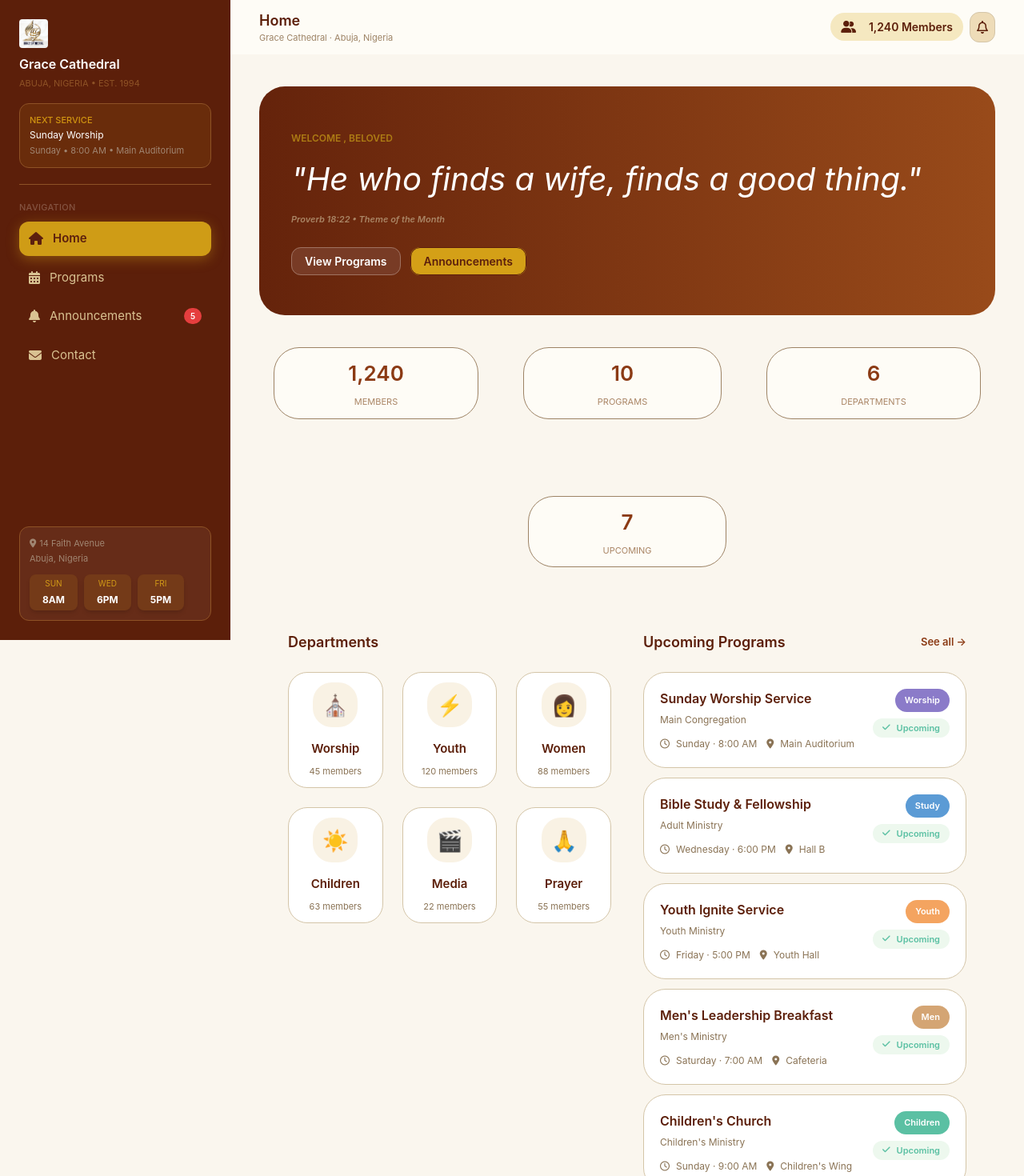
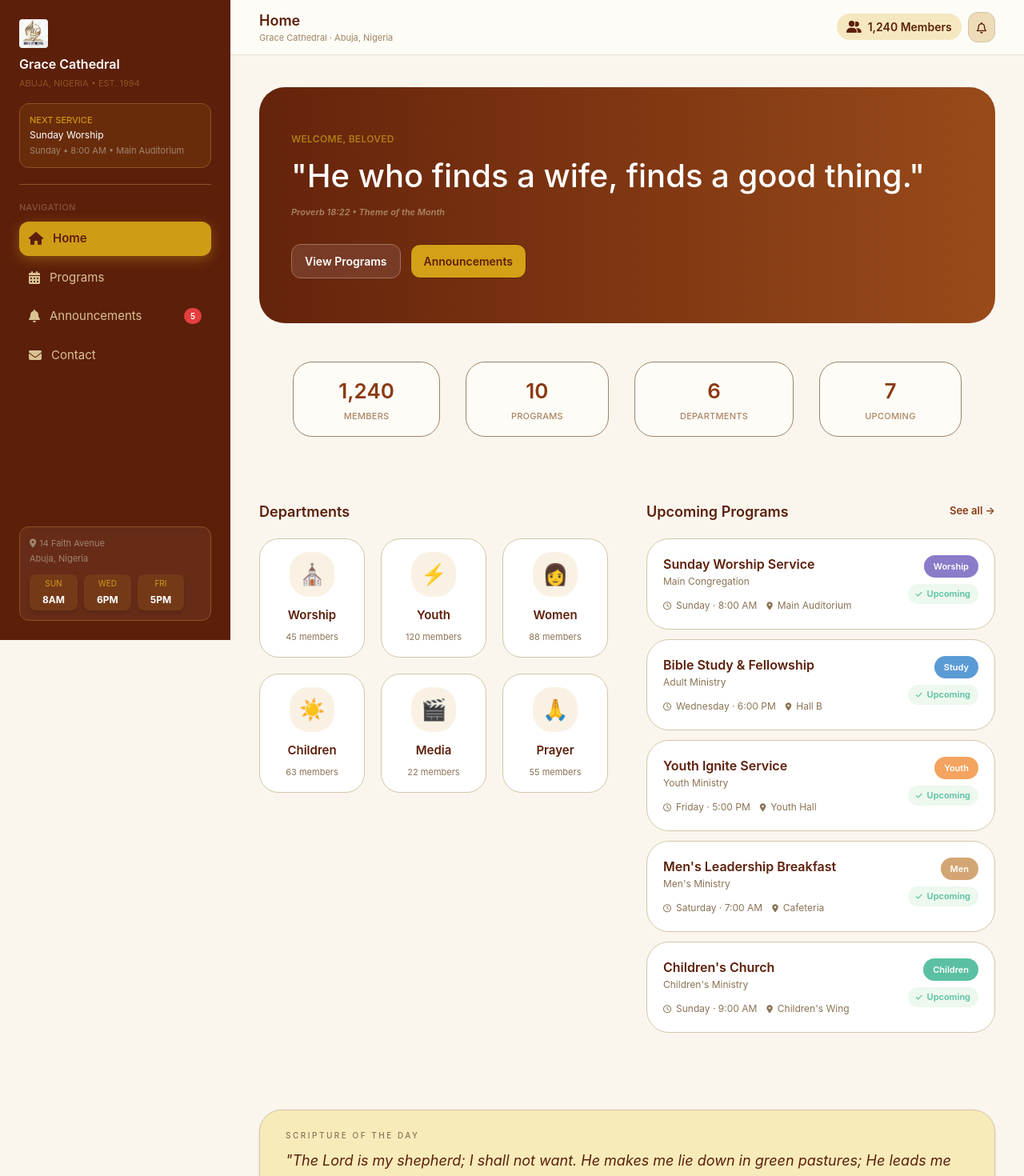
Before and after one commit to molatunji-ctrl/GraceCathedral, a React (Vite) app: page / in a window 1280 px wide. Shown: the top 1470 px of the page at 80% size. Built offline with nearby package versions, Linux system fonts and the light colour scheme.

Commit message:
Update Home.jsx

```diff
--- a/src/pages/Home.jsx
+++ b/src/pages/Home.jsx
@@ -1,8 +1,9 @@
 import React from 'react';
-import { Link , useNavigate } from 'react-router-dom';
+import { Link, useNavigate } from 'react-router-dom';
 
-function Home(){
+function Home() {
   const navigate = useNavigate();
+
   const departments = [
     { icon: '⛪', name: 'Worship', members: '45 members' },
     { icon: '⚡', name: 'Youth', members: '120 members' },
@@ -11,6 +12,7 @@ function Home(){
     { icon: '🎬', name: 'Media', members: '22 members' },
     { icon: '🙏', name: 'Prayer', members: '55 members' },
   ];
+
   const upcomingPrograms = [
     { id: 1, name: 'Sunday Worship Service', ministry: 'Main Congregation', time: 'Sunday · 8:00 AM', location: 'Main Auditorium', tag: 'Worship', color: '#8B7BC9' },
     { id: 2, name: 'Bible Study & Fellowship', ministry: 'Adult Ministry', time: 'Wednesday · 6:00 PM', location: 'Hall B', tag: 'Study', color: '#5B9BD5' },
@@ -18,94 +20,169 @@ function Home(){
     { id: 4, name: "Men's Leadership Breakfast", ministry: "Men's Ministry", time: 'Saturday · 7:00 AM', location: 'Cafeteria', tag: 'Men', color: '#D4A574' },
     { id: 5, name: "Children's Church", ministry: "Children's Ministry", time: 'Sunday · 9:00 AM', location: "Children's Wing", tag: 'Children', color: '#5BC0A3' },
   ];
-    return(
+
+  return (
     <React.Fragment>
-           <section className='bg-[#FEFCF6]'>
-              <div className='flex justify-between gap-8 px-9 py-3 items-center'>
-                <div className="header-left">
-                   <h2 className='text-[18px] text-[#5C1F0A] font-semibold'>Home</h2>
-                   <p className='text-[11px] text-[#9D8365]'>Grace Cathedral · Abuja, Nigeria</p>
+      {/* ── Top Header Bar ── */}
+      <section className='bg-[#FEFCF6] border-b border-[#E8DFD0]'>
+        <div className='flex justify-between items-center gap-3 px-4 sm:px-6 lg:px-9 py-3'>
+          <div className="min-w-0">
+            <h2 className='text-[16px] sm:text-[18px] text-[#5C1F0A] font-semibold'>
+              Home
+            </h2>
+            <p className='text-[10px] sm:text-[11px] text-[#9D8365] truncate'>
+              Grace Cathedral · Abuja, Nigeria
+            </p>
           </div>
-                <div className="header-right flex justify-center items-center gap-2">
-                    <h4 className='text-[14px] px-3 py-1.5 bg-[#F5E8C0] text-[#5C1F0A] font-semibold border border-transparent rounded-full'>
-                        <i class="fa-solid fa-user-group text-[15px] pr-4"></i>1,240 Members</h4>
-                    <Link to="/announcement" className='text-[#5C1F0A] bg-[#eedcb8] rounded-xl px-2 py-1.5 border border-[#D4C5A8]'><i class="fa-regular fa-bell"></i></Link>
+          <div className="flex items-center gap-2 flex-shrink-0">
+            <span className='text-[12px] sm:text-[14px] px-2.5 sm:px-3 py-1.5 bg-[#F5E8C0] text-[#5C1F0A] font-semibold rounded-full whitespace-nowrap flex items-center gap-2'>
+              <i className="fa-solid fa-user-group text-[13px] sm:text-[15px]"></i>
+              <span className="hidden sm:inline">1,240 Members</span>
+              <span className="sm:hidden">1,240</span>
+            </span>
+            <Link
+              to="/announcement"
+              className='text-[#5C1F0A] bg-[#eedcb8] rounded-xl px-2.5 py-1.5 border border-[#D4C5A8] flex-shrink-0 hover:bg-[#e5d2aa] transition'
+            >
+              <i className="fa-regular fa-bell text-[14px]"></i>
+            </Link>
           </div>
         </div>
       </section>
 
-            <main className='max-w-290 mx-auto px-9'>
-                <div className='flex-col gap-3 bg-[linear-gradient(90deg,hsla(16,80%,22%,1)_0%,hsla(23,71%,35%,1)_100%)] w-full rounded-4xl mt-10 px-10 py-14 flex'>
-                    <h3 className='text-[12px] font-semibold text-[#AD7C14]'>WELCOME , BELOVED</h3>
-                    <cite className='text-[40px] text-white'>"He who finds a wife, finds a good thing."</cite>
-                    <p className='text-[11px] font-semibold italic text-[#AA8565]'>Proverb 18:22 • Theme of the Month</p>
-                     <div className='flex gap-3 pt-5'>
-                        <span>
-                            <Link to='/programs' className='text-white text-[14px] font-semibold border border-[#9F7261] bg-[#783B25] rounded-xl px-4 py-2'>View Programs</Link>
-                        </span>
-                        <span>
-                            <Link to='/announcement' className='text-[#5C1F0C] text-[14px] font-semibold border border-[#5C1F0C] bg-[#D4A017] rounded-xl px-4 py-2'>Announcements</Link>
-                        </span>
+      {/* ── Main Content ── */}
+      <main className='max-w-[1400px] mx-auto px-4 sm:px-6 lg:px-9 pb-12 sm:pb-16'>
+
+        {/* Hero Banner */}
+        <div className='flex flex-col gap-3 bg-[linear-gradient(90deg,hsla(16,80%,22%,1)_0%,hsla(23,71%,35%,1)_100%)] w-full rounded-2xl sm:rounded-3xl lg:rounded-4xl mt-6 sm:mt-8 lg:mt-10 px-5 sm:px-8 lg:px-10 py-10 sm:py-12 lg:py-14'>
+          <h3 className='text-[11px] sm:text-[12px] font-semibold text-[#AD7C14] tracking-wide'>
+            WELCOME, BELOVED
+          </h3>
+          <p className='text-[24px] sm:text-[32px] lg:text-[40px] text-white font-medium leading-tight'>
+            "He who finds a wife, finds a good thing."
+          </p>
+          <p className='text-[10px] sm:text-[11px] font-semibold italic text-[#AA8565]'>
+            Proverb 18:22 • Theme of the Month
+          </p>
+
+          <div className='flex flex-wrap gap-3 pt-4 sm:pt-5'>
+            <Link
+              to='/programs'
+              className='text-white text-[13px] sm:text-[14px] font-semibold border border-[#9F7261] bg-[#783B25] rounded-xl px-4 py-2.5 hover:bg-[#6b331f] transition text-center'
+            >
+              View Programs
+            </Link>
+            <Link
+              to='/announcement'
+              className='text-[#5C1F0C] text-[13px] sm:text-[14px] font-semibold border border-[#5C1F0C] bg-[#D4A017] rounded-xl px-4 py-2.5 hover:bg-[#c29415] transition text-center'
+            >
+              Announcements
+            </Link>
           </div>
         </div>
 
-                <section className='counting flex gap-14 justify-center items-center flex-wrap'>
-                    <span className='bg-[#FEFCF6] border px-23 py-3 rounded-4xl border-[#9D8365] flex flex-col items-center gap-2  mt-10'>
-                        <h2 className='text-[26px] font-semibold text-[#8B3A14] '>1,240</h2>
-                        <p className='text-[11px] text-[#AA8565] '>MEMBERS</p>
-                    </span>
-                    <span className='bg-[#FEFCF6] border px-23 py-3 rounded-4xl border-[#9D8365] flex flex-col items-center gap-2  mt-10'>
-                        <h2 className='text-[26px] font-semibold text-[#8B3A14]'>10</h2>
-                        <p className='text-[11px] text-[#AA8565] '>PROGRAMS</p>
-                    </span>
-                    <span className='bg-[#FEFCF6] border px-23 py-3 rounded-4xl border-[#9D8365] flex flex-col items-center gap-2  mt-10'>
-                        <h2 className='text-[26px] font-semibold text-[#8B3A14]'>6</h2>
-                        <p className='text-[11px] text-[#AA8565] '>DEPARTMENTS</p>
-                    </span>
-                    <span className='bg-[#FEFCF6] border px-23 py-3 rounded-4xl border-[#9D8365] flex flex-col items-center gap-2  mt-10'>
-                        <h2 className='text-[26px] font-semibold text-[#8B3A14]'>7</h2>
-                        <p className='text-[11px] text-[#AA8565] '>UPCOMING</p>
-                    </span>
+        {/* Stats Grid */}
+        <section className='mt-8 sm:mt-10 lg:mt-12'>
+          <div className='flex flex-wrap justify-center gap-3 sm:gap-4 md:gap-6 lg:gap-8'>
+            {[
+              { num: '1,240', label: 'MEMBERS' },
+              { num: '10', label: 'PROGRAMS' },
+              { num: '6', label: 'DEPARTMENTS' },
+              { num: '7', label: 'UPCOMING' },
+            ].map((stat) => (
+              <div
+                key={stat.label}
+                className='bg-[#FEFCF6] border px-6 sm:px-10 md:px-12 lg:px-14 py-3 sm:py-4 rounded-2xl sm:rounded-3xl border-[#9D8365] flex flex-col items-center gap-1 min-w-[100px] sm:min-w-[120px]'
+              >
+                <h2 className='text-[22px] sm:text-[24px] md:text-[26px] font-semibold text-[#8B3A14]'>
+                  {stat.num}
+                </h2>
+                <p className='text-[10px] sm:text-[11px] text-[#AA8565] font-medium tracking-wide'>
+                  {stat.label}
+                </p>
+              </div>
+            ))}
+          </div>
         </section>
 
-                <section>
-                    <div className='department-program flex flex-col lg:flex-row gap-10 justify-center items-start mt-20 px-9'>
-                        <div className='departments flex-1 flex flex-col gap-5'>
-                            <h2 className='text-[18px] text-[#5C1F0A] font-semibold  mb-1'>Departments</h2>
-                            <div className='grid grid-cols-1 sm:grid-cols-2 xl:grid-cols-3 gap-6'>
+        {/* Departments & Programs */}
+        <section className='mt-12 sm:mt-16 lg:mt-20'>
+          <div className='flex flex-col lg:flex-row gap-8 lg:gap-10 xl:gap-12'>
+
+            {/* Departments */}
+            <div className='flex-1 flex flex-col gap-4 sm:gap-5 min-w-0'>
+              <h2 className='text-[16px] sm:text-[18px] text-[#5C1F0A] font-semibold'>
+                Departments
+              </h2>
+              <div className='grid grid-cols-1 sm:grid-cols-2 xl:grid-cols-3 gap-4 sm:gap-5'>
                 {departments.map((dept, index) => (
-                                    <div key={index} className='group rounded-3xl border border-[#D4C5A8] bg-white px-4 py-3 text-center transition hover:shadow-[0_16px_50px_rgba(0,0,0,0.08)]'>
-                                        <div className='mx-auto mb-4 inline-flex h-14 w-14 items-center justify-center rounded-3xl bg-[#F9F2E4] text-[26px]'>{dept.icon}</div>
-                                        <h3 className='text-[15px] font-semibold text-[#5C1F0A]'>{dept.name}</h3>
-                                        <p className='mt-2 text-[11px] text-[#8A7355]'>{dept.members}</p>
+                  <div
+                    key={index}
+                    className='group rounded-2xl sm:rounded-3xl border border-[#D4C5A8] bg-white px-4 py-4 text-center transition hover:shadow-[0_16px_50px_rgba(0,0,0,0.08)] hover:-translate-y-0.5'
+                  >
+                    <div className='mx-auto mb-3 inline-flex h-11 w-11 sm:h-14 sm:w-14 items-center justify-center rounded-2xl sm:rounded-3xl bg-[#F9F2E4] text-[22px] sm:text-[26px]'>
+                      {dept.icon}
+                    </div>
+                    <h3 className='text-[14px] sm:text-[15px] font-semibold text-[#5C1F0A]'>
+                      {dept.name}
+                    </h3>
+                    <p className='mt-1 sm:mt-2 text-[11px] text-[#8A7355]'>
+                      {dept.members}
+                    </p>
                   </div>
                 ))}
               </div>
             </div>
 
-                        <div className='programs flex-1 flex flex-col gap-5 '>
-                            <div className='mb-1 flex items-center justify-between'>
-                                <h2 className='text-[18px] font-semibold text-[#5C1F0A]'>Upcoming Programs</h2>
-                                <Link to='/programs' className='text-[#8B3A14] text-[13px] font-semibold hover:underline'>See all →</Link>
+            {/* Upcoming Programs */}
+            <div className='flex-1 flex flex-col gap-4 sm:gap-5 min-w-0'>
+              <div className='flex items-center justify-between'>
+                <h2 className='text-[16px] sm:text-[18px] font-semibold text-[#5C1F0A]'>
+                  Upcoming Programs
+                </h2>
+                <Link
+                  to='/programs'
+                  className='text-[#8B3A14] text-[12px] sm:text-[13px] font-semibold hover:underline'
+                >
+                  See all →
+                </Link>
               </div>
               <div className='space-y-3'>
                 {upcomingPrograms.map((program) => (
-                                    <button key={program} onClick={() => navigate(`/programs`)} className='w-full text-left group rounded-[28px] border border-[#D4C5A8] bg-white p-5 transition hover:shadow-[0_14px_40px_rgba(0,0,0,0.05)]'>
-                                        <div className='flex flex-col gap-3 lg:flex-row lg:items-start lg:justify-between'>
-                                            <div className='flex-1'>
-                                                <div className='flex flex-col gap-1.5'>
-                                                    <h3 className='text-[16px] font-semibold text-[#5C1F0A]'>{program.name}</h3>
-                                                    <p className='text-[12px] text-[#8A7355]'>{program.ministry}</p>
-                                                </div>
-                                                <div className='mt-3 flex flex-wrap gap-3 text-[12px] text-[#8A7355]'>
-                                                    <span className='inline-flex items-center gap-2'><i className='fa-regular fa-clock'></i>{program.time}</span>
-                                                    <span className='inline-flex items-center gap-2'><i className='fa-solid fa-location-dot'></i>{program.location}</span>
+                  <button
+                    key={program.id}
+                    onClick={() => navigate(`/programs`)}
+                    className='w-full text-left group rounded-2xl sm:rounded-[28px] border border-[#D4C5A8] bg-white p-4 sm:p-5 transition hover:shadow-[0_14px_40px_rgba(0,0,0,0.05)]'
+                  >
+                    <div className='flex flex-col sm:flex-row sm:items-start sm:justify-between gap-3'>
+                      <div className='flex-1 min-w-0'>
+                        <h3 className='text-[14px] sm:text-[16px] font-semibold text-[#5C1F0A] leading-snug'>
+                          {program.name}
+                        </h3>
+                        <p className='text-[11px] sm:text-[12px] text-[#8A7355] mt-0.5'>
+                          {program.ministry}
+                        </p>
+                        <div className='mt-2 sm:mt-3 flex flex-wrap gap-2 sm:gap-3 text-[11px] sm:text-[12px] text-[#8A7355]'>
+                          <span className='inline-flex items-center gap-1.5'>
+                            <i className='fa-regular fa-clock text-[10px]'></i>
+                            {program.time}
+                          </span>
+                          <span className='inline-flex items-center gap-1.5'>
+                            <i className='fa-solid fa-location-dot text-[10px]'></i>
+                            {program.location}
+                          </span>
                         </div>
                       </div>
-                                            <div className='flex flex-col items-start gap-2 sm:items-end'>
-                                                <span className='rounded-full px-3 py-1.5 text-[11px] font-semibold text-white' style={{backgroundColor: program.color}}>{program.tag}</span>
-                                                <span className='inline-flex items-center gap-2 rounded-full bg-[#EDF8EE] px-3 py-1 text-[11px] font-semibold text-[#5BC0A3]'>
-                                                    <i className='fa-solid fa-check'></i>Upcoming
+                      <div className='flex flex-row sm:flex-col items-center sm:items-end gap-2 flex-shrink-0'>
+                        <span
+                          className='rounded-full px-2.5 sm:px-3 py-1 sm:py-1.5 text-[10px] sm:text-[11px] font-semibold text-white'
+                          style={{ backgroundColor: program.color }}
+                        >
+                          {program.tag}
+                        </span>
+                        <span className='inline-flex items-center gap-1.5 rounded-full bg-[#EDF8EE] px-2.5 py-1 text-[10px] sm:text-[11px] font-semibold text-[#5BC0A3]'>
+                          <i className='fa-solid fa-check text-[9px]'></i>
+                          Upcoming
                         </span>
                       </div>
                     </div>
@@ -116,19 +193,23 @@ function Home(){
           </div>
         </section>
 
-                    <section className='mt-30 px-9 '>
-                        <div className='rounded-[28px] border border-[#D4C5A8] bg-[#F8EBBA] px-6 py-4 shadow-sm'>
-                            <p className='text-[10px] uppercase tracking-[0.3em] text-[#8A7355] mb-2'>Scripture of the Day</p>
-                            <p className='text-[16px] italic text-[#5C1F0A] leading-7'>"The Lord is my shepherd; I shall not want. He makes me lie down in green pastures; He leads me beside still waters."</p>
-                            <p className='mt-3 text-[12px] font-semibold text-[#8B3A14]'>Psalm 23:1–2</p>
+        {/* Scripture of the Day */}
+        <section className='mt-12 sm:mt-16 lg:mt-24'>
+          <div className='rounded-2xl sm:rounded-[28px] border border-[#D4C5A8] bg-[#F8EBBA] px-4 sm:px-6 lg:px-8 py-5 sm:py-6 shadow-sm'>
+            <p className='text-[10px] uppercase tracking-[0.25em] text-[#8A7355] mb-2 font-medium'>
+              Scripture of the Day
+            </p>
+            <p className='text-[14px] sm:text-[16px] lg:text-[18px] italic text-[#5C1F0A] leading-7 sm:leading-8'>
+              "The Lord is my shepherd; I shall not want. He makes me lie down in green pastures; He leads me beside still waters."
+            </p>
+            <p className='mt-3 sm:mt-4 text-[11px] sm:text-[12px] font-semibold text-[#8B3A14]'>
+              Psalm 23:1–2
+            </p>
           </div>
         </section>
       </main>
-
-
-
     </React.Fragment>
   )
 }
 
-export default Home
+export default Home;
```
Lines whose indentation alone changed are shown as unchanged.
